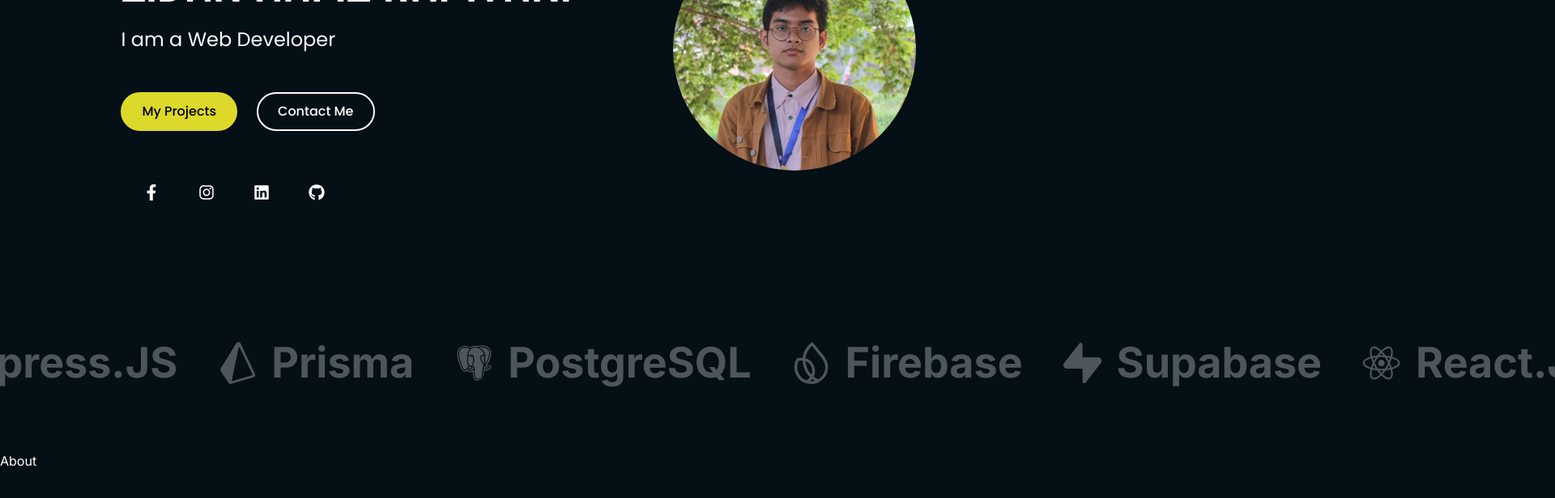
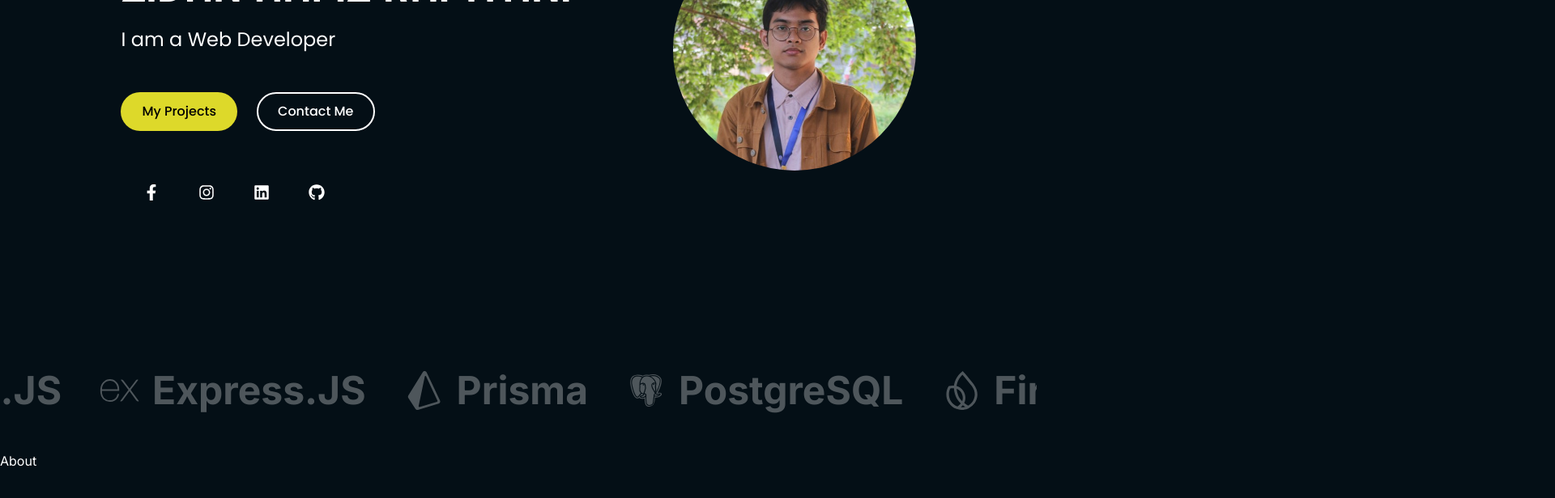
Before and after one commit to zidanhafiz/My-Portfolio-v3, a Next.js app: page / in a window 1280 px wide. Shown: the part 240-856 px from the top of the page at 81% size, 1920 px wide, since content can reach past the window. Built offline with nearby package versions, Linux system fonts and the light colour scheme.

Commit message:
Fix hero slider width bug

```diff
--- a/app/components/Hero/Hero.tsx
+++ b/app/components/Hero/Hero.tsx
@@ -119,6 +119,7 @@ const SosmedList = () => {
 
 const SliderList = () => {
   return (
+    <div className='hero__slider-container'>
       <motion.div
         className='hero__slider'
         variants={sliderVariants}
@@ -147,6 +148,7 @@ const SliderList = () => {
           </span>
         ))}
       </motion.div>
+    </div>
   );
 };
 
--- a/app/components/Hero/hero.scss
+++ b/app/components/Hero/hero.scss
@@ -115,19 +115,23 @@
     }
   }
 
+  .hero__slider-container {
+    max-width: 1920px;
+    width: 100vw;
+    overflow: hidden;
+    position: absolute;
+    bottom: 3rem;
+
     .hero__slider {
       display: flex;
       gap: 3rem;
       font-size: 32px;
-    position: absolute;
-    bottom: 3rem;
-    left: -20rem;
       font-weight: 700;
       opacity: 0.3;
       cursor: default;
       @media (min-width: $breakpoint-md) {
         bottom: 5rem;
-      font-size: 52px;
+        font-size: 48px;
       }
 
       .slider__list {
@@ -137,3 +141,4 @@
       }
     }
   }
+}
```
Lines whose indentation alone changed are shown as unchanged.
